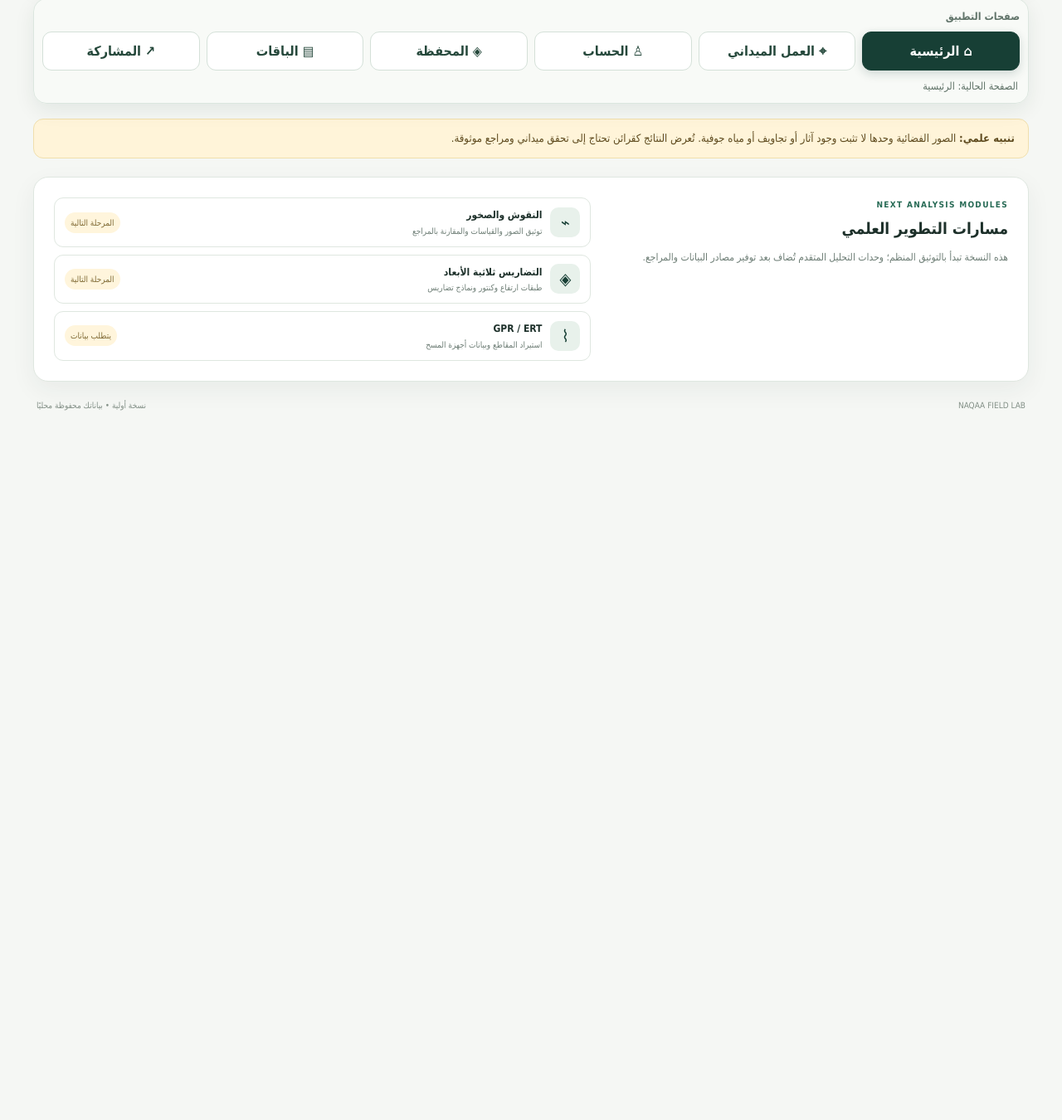
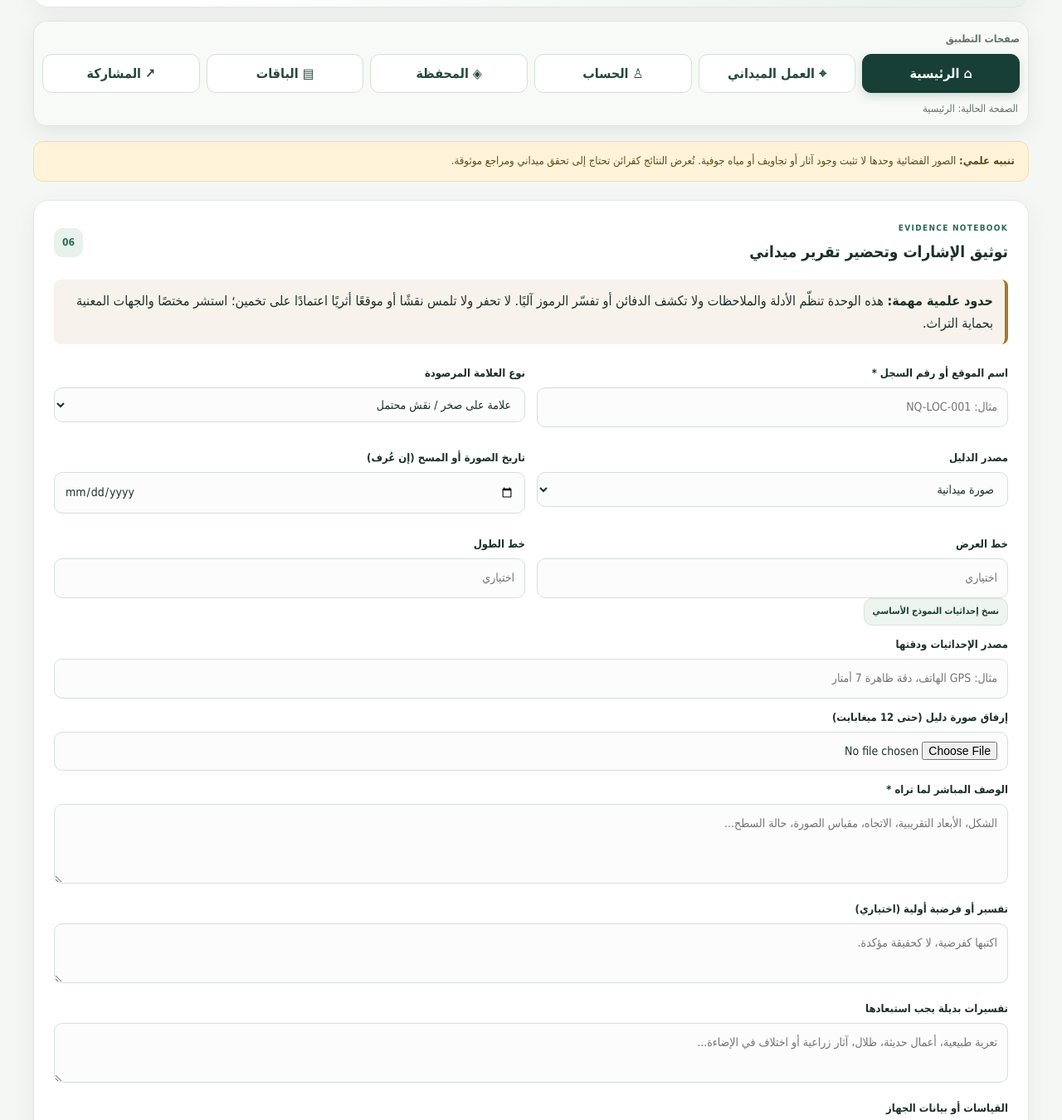
Before and after one commit to naqaaholding-create/Naqaa-HOLDING-, a website: page field-lab/index.html in a window 1280 px wide. Shown: the part 300-1650 px from the top of the page at 83% size. Before the commit the page ends 843 px from the top, so only its background shows below. Drawn offline with nearby package versions, Linux system fonts and the light colour scheme.

Commit message:
Add evidence notebook to Field Lab UI

```diff
--- a/field-lab/index.html
+++ b/field-lab/index.html
@@ -10,7 +10,7 @@
   <link rel="stylesheet" href="navigation.css">
   <link rel="stylesheet" href="subscriptions.css">
   <link rel="stylesheet" href="sharing.css">
-  <link rel="stylesheet" href="wallet.css">
+  <link rel="stylesheet" href="wallet.css">\n  <link rel="stylesheet" href="research-analysis.css">
   <link rel="stylesheet" href="https://unpkg.com/leaflet@1.9.4/dist/leaflet.css" crossorigin="">
 </head>
 <body>
@@ -233,7 +233,37 @@
       <p class="helper" id="share-status" role="status" aria-live="polite">روابط المشاركة ستستخدم عنوان الصفحة الحالية. لا يظهر رابط تنزيل APK هنا إلا بعد نجاح البناء ونشر الملف في مكان متاح.</p>
     </section>
 
-    <section class="panel roadmap">
+
+    <section class="panel evidence-panel" id="evidence-analysis">
+      <div class="section-heading">
+        <div><p class="eyebrow">EVIDENCE NOTEBOOK</p><h2>توثيق الإشارات وتحضير تقرير ميداني</h2></div>
+        <span class="step">06</span>
+      </div>
+      <div class="evidence-warning"><strong>حدود علمية مهمة:</strong> هذه الوحدة تنظّم الأدلة والملاحظات ولا تكشف الدفائن أو تفسّر الرموز آليًا. لا تحفر ولا تلمس نقشًا أو موقعًا أثريًا اعتمادًا على تخمين؛ استشر مختصًا والجهات المعنية بحماية التراث.</div>
+      <form id="evidence-report-form">
+        <div class="evidence-grid">
+          <div><label for="evidence-site-name">اسم الموقع أو رقم السجل *</label><input id="evidence-site-name" required maxlength="100" placeholder="مثال: NQ-LOC-001"></div>
+          <div><label for="evidence-feature-type">نوع العلامة المرصودة</label><select id="evidence-feature-type"><option value="rock_mark">علامة على صخر / نقش محتمل</option><option value="surface_shape">شكل تضاريسي سطحي</option><option value="satellite_anomaly">اختلاف ظاهر في صورة فضائية</option><option value="historic_structure">بقايا منشأة أو بناء محتمل</option><option value="gpr_profile">مقطع رادار اختراق الأرض GPR</option><option value="ert_profile">بيانات المقاومة الكهربائية ERT</option><option value="other">أخرى / غير معروف</option></select></div>
+          <div><label for="evidence-source">مصدر الدليل</label><select id="evidence-source"><option value="field_photo">صورة ميدانية</option><option value="satellite_imagery">صورة فضائية / خريطة</option><option value="historic_document">وثيقة أو مرجع تاريخي</option><option value="gpr">جهاز GPR</option><option value="ert">جهاز ERT</option><option value="other">مصدر آخر</option></select></div>
+          <div><label for="evidence-source-date">تاريخ الصورة أو المسح (إن عُرف)</label><input id="evidence-source-date" type="date"></div>
+          <div><label for="evidence-latitude">خط العرض</label><input id="evidence-latitude" inputmode="decimal" placeholder="اختياري"></div>
+          <div><label for="evidence-longitude">خط الطول</label><input id="evidence-longitude" inputmode="decimal" placeholder="اختياري"></div>
+        </div>
+        <button class="button button-secondary button-small" type="button" id="copy-current-location">نسخ إحداثيات النموذج الأساسي</button>
+        <label for="evidence-coordinate-note">مصدر الإحداثيات ودقتها</label><input id="evidence-coordinate-note" maxlength="250" placeholder="مثال: GPS الهاتف، دقة ظاهرة 7 أمتار">
+        <label for="evidence-photo">إرفاق صورة دليل (حتى 12 ميغابايت)</label><input id="evidence-photo" type="file" accept="image/*">
+        <div id="evidence-photo-preview" class="evidence-photo-preview"></div>
+        <label for="evidence-description">الوصف المباشر لما تراه *</label><textarea id="evidence-description" required rows="3" maxlength="5000" placeholder="الشكل، الأبعاد التقريبية، الاتجاه، مقياس الصورة، حالة السطح..."></textarea>
+        <label for="evidence-hypothesis">تفسير أو فرضية أولية (اختياري)</label><textarea id="evidence-hypothesis" rows="2" maxlength="2500" placeholder="اكتبها كفرضية، لا كحقيقة مؤكدة."></textarea>
+        <label for="evidence-alternatives">تفسيرات بديلة يجب استبعادها</label><textarea id="evidence-alternatives" rows="2" maxlength="2500" placeholder="تعرية طبيعية، أعمال حديثة، ظلال، آثار زراعية أو اختلاف في الإضاءة..."></textarea>
+        <label for="evidence-measurements">القياسات أو بيانات الجهاز</label><textarea id="evidence-measurements" rows="2" maxlength="3000" placeholder="مقياس، نوع الجهاز، إعدادات المسح، عمق/مقياس موثق إن توفر..."></textarea>
+        <label for="evidence-confidence">حالة الملاحظة (ليست درجة ذكاء اصطناعي)</label><select id="evidence-confidence"><option value="unverified">غير متحقق منها</option><option value="needs_expert_review">تحتاج مراجعة مختص</option><option value="supported_by_source">توجد مراجع داعمة مرفقة</option></select>
+        <div class="evidence-actions"><button class="button button-primary" type="submit">إعداد تقرير التوثيق</button><button class="button button-secondary" id="download-evidence-report" type="button" disabled>تنزيل التقرير JSON</button><button class="button button-quiet" id="reset-evidence-report" type="button">مسح النموذج</button></div>
+        <p id="evidence-report-preview" class="evidence-result" role="status" aria-live="polite"></p>
+        <p id="evidence-status" class="helper evidence-helper" role="status" aria-live="polite">تعمل هذه الوحدة محليًا؛ لا ترفع الصور ولا ترسل الإحداثيات إلى خادم.</p>
+      </form>
+    </section>
+\n    <section class="panel roadmap">
       <div><p class="eyebrow">NEXT ANALYSIS MODULES</p><h2>مسارات التطوير العلمي</h2><p>هذه النسخة تبدأ بالتوثيق المنظم؛ وحدات التحليل المتقدم تُضاف بعد توفير مصادر البيانات والمراجع.</p></div>
       <div class="module-list">
         <div><span class="module-icon">⌁</span><span><strong>النقوش والصخور</strong><small>توثيق الصور والقياسات والمقارنة بالمراجع</small></span><em>المرحلة التالية</em></div>
@@ -252,6 +282,6 @@
   <script src="subscriptions.js"></script>
   <script src="sharing.js"></script>
   <script src="app.js"></script>
-  <script src="wallet.js"></script>
+  <script src="wallet.js"></script>\n  <script src="research-analysis.js"></script>
 </body>
 </html>
```
